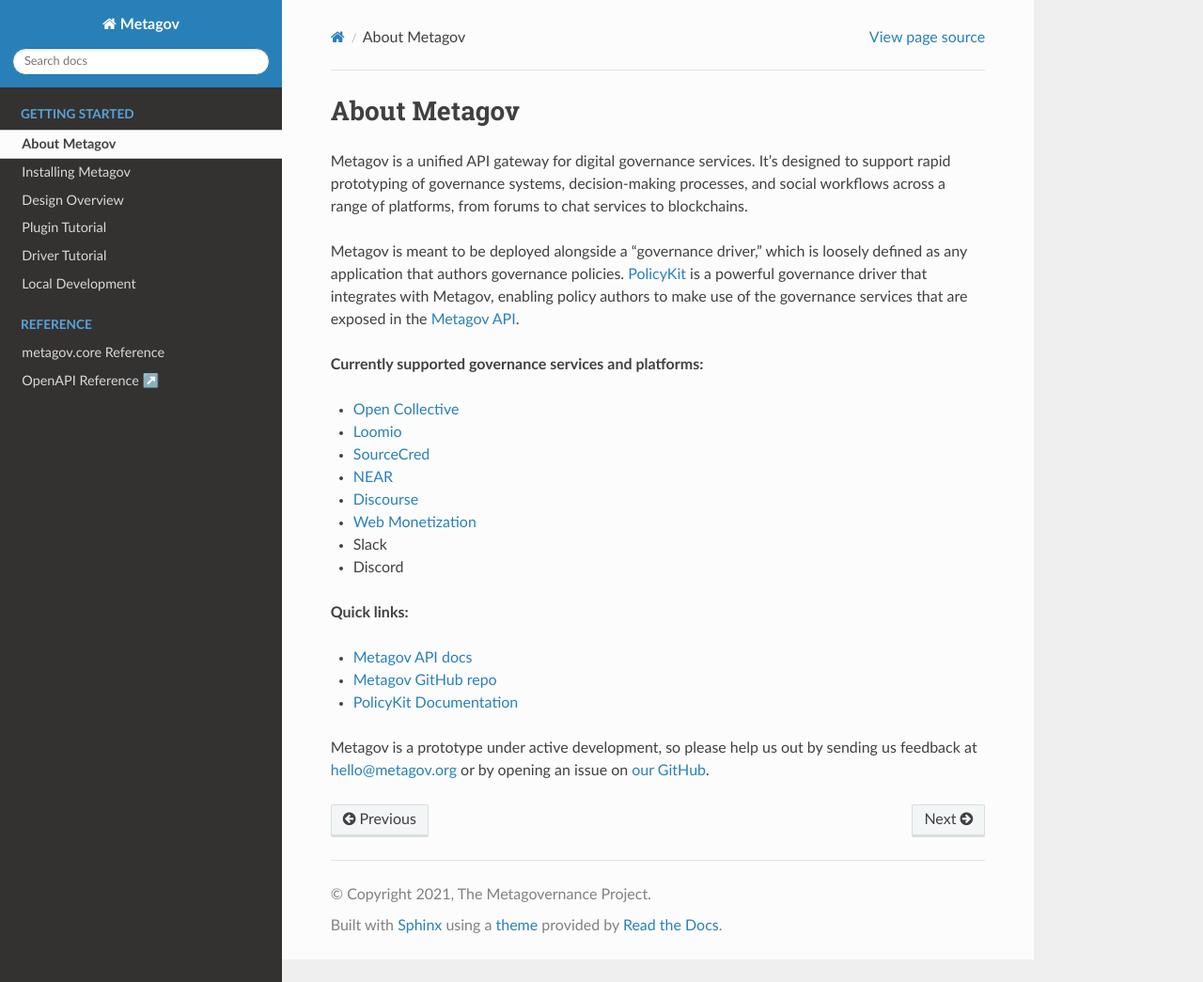
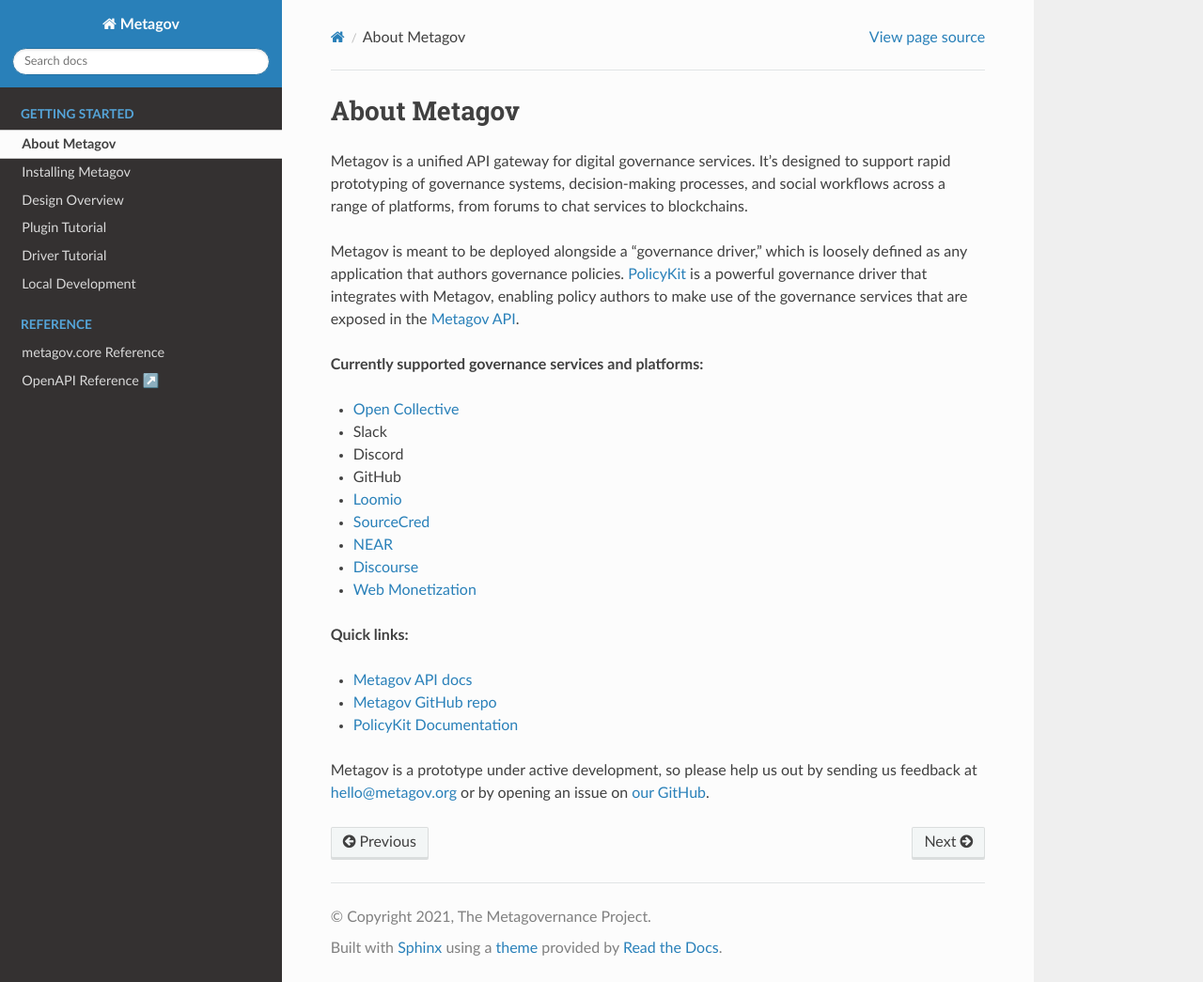
Before and after one commit to metagov/gateway, a Sphinx documentation site: the page built from docs/readme.rst, in a window 1280 px wide and 1045 px high. Shown: the whole window at 94% size. Built offline with Sphinx 7.4.7 and the Read the Docs theme 2.0.0, drawn with Linux system fonts in a browser that asks for light colours.

Commit message:
Update readme.rst

```diff
--- a/docs/readme.rst
+++ b/docs/readme.rst
@@ -13,13 +13,14 @@
 **Currently supported governance services and platforms:**
 
 * `Open Collective <https://www.opencollective.com>`_
+* Slack
+* Discord
+* GitHub
 * `Loomio <https://www.loomio.org>`_
 * `SourceCred <https://www.sourcecred.io>`_
 * `NEAR <https://www.near.org>`_
 * `Discourse <https://www.discourse.org/>`_
 * `Web Monetization <https://webmonetization.org/>`_
-* Slack
-* Discord
 ..
     * `Stanford Participatory Budgeting Platform <https://pbstanford.org/>`_
 
```
